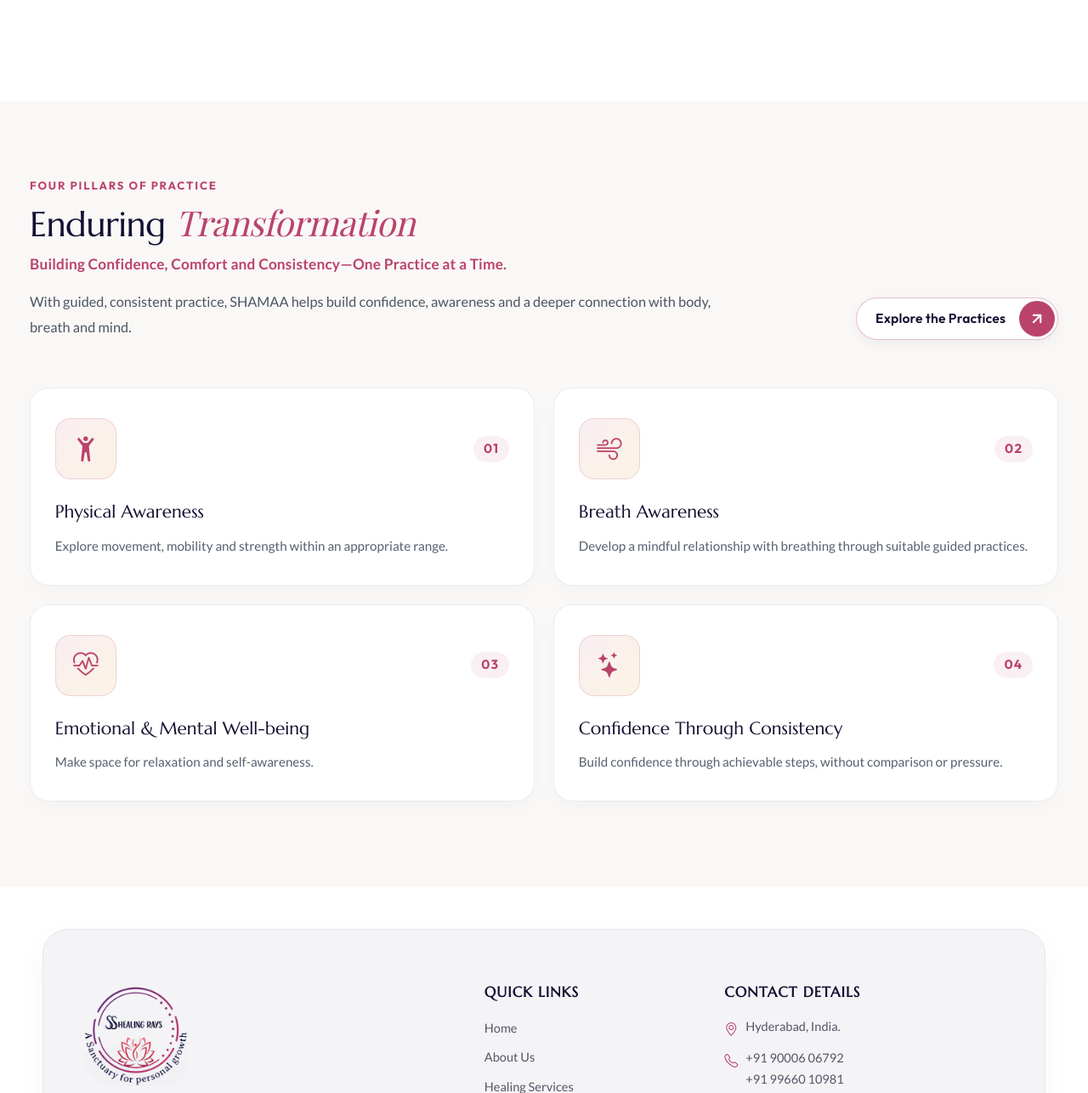
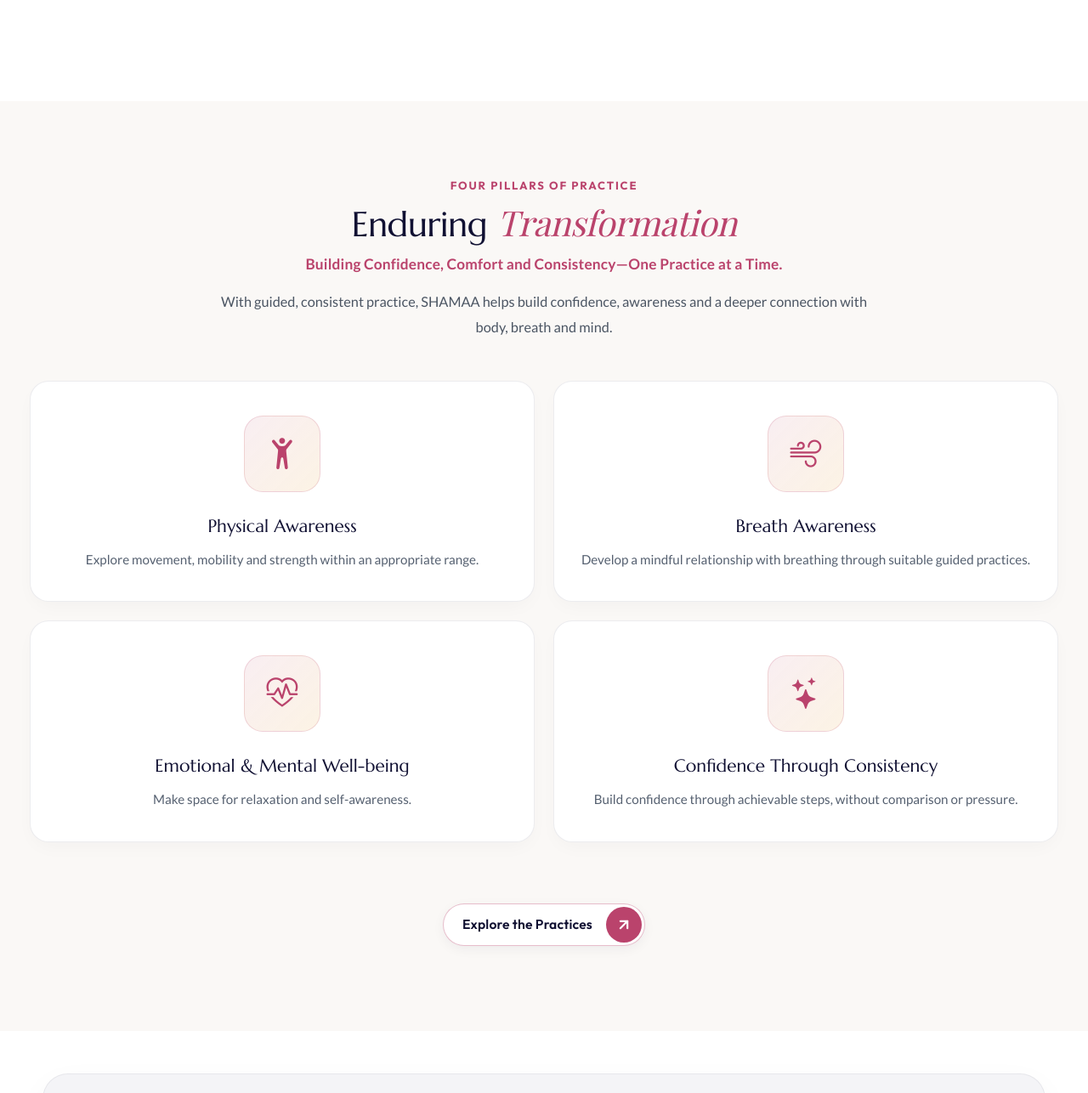
Before and after one commit to nikhilkumar202002/SS-Healing-Rays, a PHP site: page /shamaa in a window 1280 px wide. Shown: the part 5047-6333 px from the top of the page at 85% size. Run offline with PHP 8.4, Linux system fonts and the light colour scheme; some web fonts are replaced.

Commit message:
feat(shamaa): redesign Enduring Transformation with centered header, centered bottom button, prominent vector image, and removed numbers

```diff
--- a/assets/css/wellness.css
+++ b/assets/css/wellness.css
@@ -1093,11 +1093,14 @@
 }
 
 .shamaa-transformation-header {
-    margin-bottom: 3.5rem;
+    text-align: center;
+    max-width: 850px;
+    margin: 0 auto 3.5rem;
 }
 
 .shamaa-transformation-header-text {
-    max-width: 820px;
+    max-width: 850px;
+    margin: 0 auto;
 }
 
 .shamaa-transformation-heading {
@@ -1128,6 +1131,8 @@
     font-size: 1.02rem;
     line-height: 1.85;
     color: #4b5563;
+    max-width: 760px;
+    margin: 0 auto;
 }
 
 /* 4-Pillar Grid (Full-width across 50px padding, no container) */
@@ -1143,9 +1148,11 @@
     background: #ffffff;
     border: 1px solid rgba(17, 17, 51, 0.08);
     border-radius: 22px;
-    padding: 2.2rem 1.8rem 2rem;
+    padding: 2.5rem 1.8rem 2.2rem;
     display: flex;
     flex-direction: column;
+    align-items: center;
+    text-align: center;
     height: 100%;
     position: relative;
     box-shadow: 0 8px 24px -6px rgba(17, 17, 51, 0.04);
@@ -1158,24 +1165,17 @@
     box-shadow: 0 20px 42px -10px rgba(186, 67, 108, 0.18);
 }
 
-/* Card Top Row: Vector Frame & Step Number */
-.shamaa-pillar-card-top {
-    display: flex;
-    align-items: center;
-    justify-content: space-between;
-    margin-bottom: 1.5rem;
-}
-
 .shamaa-pillar-vector-wrap {
-    width: 72px;
-    height: 72px;
-    border-radius: 18px;
+    width: 90px;
+    height: 90px;
+    border-radius: 22px;
     background: linear-gradient(135deg, rgba(186, 67, 108, 0.09) 0%, rgba(230, 156, 36, 0.12) 100%);
     border: 1px solid rgba(186, 67, 108, 0.18);
     display: flex;
     align-items: center;
     justify-content: center;
-    padding: 12px;
+    padding: 16px;
+    margin-bottom: 1.6rem;
     transition: all 0.35s ease;
     flex-shrink: 0;
 }
@@ -1199,7 +1199,7 @@
 }
 
 .shamaa-pillar-vector-placeholder {
-    font-size: 1.85rem;
+    font-size: 2.3rem;
     color: var(--secondary-color, #ba436c);
     display: flex;
     align-items: center;
@@ -1211,15 +1211,10 @@
     color: #ffffff;
 }
 
-.shamaa-pillar-number {
-    font-family: var(--brand-font-display, 'Outfit', sans-serif);
-    font-size: 0.95rem;
-    font-weight: 700;
-    letter-spacing: 0.08em;
-    color: var(--secondary-color, #ba436c);
-    background: rgba(186, 67, 108, 0.08);
-    padding: 4px 12px;
-    border-radius: 50px;
+.shamaa-transformation-action {
+    display: flex;
+    justify-content: center;
+    align-items: center;
 }
 
 .shamaa-transformation-card-title {
--- a/shamaa.php
+++ b/shamaa.php
@@ -442,9 +442,8 @@ $shamaa_pillars = [
     <!-- Anchor for direct deep linking -->
     <div id="transformationPillars" class="position-absolute" style="top: -95px;"></div>
 
-    <!-- Section Header (Text Left, Action Right) -->
-    <div class="shamaa-transformation-header d-flex flex-column flex-lg-row align-items-lg-end justify-content-between gap-4">
-        <div class="shamaa-transformation-header-text">
+    <!-- Section Header (Centered) -->
+    <div class="shamaa-transformation-header text-center max-w-850 mx-auto mb-5">
         <p class="wellness-pretitle mb-2">FOUR PILLARS OF PRACTICE</p>
         <h2 class="shamaa-transformation-heading mb-2">
             Enduring <em>Transformation</em>
@@ -452,19 +451,9 @@ $shamaa_pillars = [
         <p class="shamaa-transformation-subheading mb-3">
             Building Confidence, Comfort and Consistency&mdash;One Practice at a Time.
         </p>
-            <p class="shamaa-transformation-desc mb-0">
+        <p class="shamaa-transformation-desc mx-auto mb-0">
             With guided, consistent practice, SHAMAA helps build confidence, awareness and a deeper connection with body, breath and mind.
         </p>
-        </div>
-        <div class="shamaa-transformation-header-action flex-shrink-0">
-            <?php
-                $btn_text  = 'Explore the Practices';
-                $btn_url   = '#wellnessOfferings';
-                $btn_class = 'Btn-Shamaa-Approach Btn-Shamaa-Explore';
-                $btn_attr  = 'title="Explore the Practices"';
-                include __DIR__ . '/common/button.php';
-            ?>
-        </div>
     </div>
 
     <!-- 4 Cards Grid (Full width across 50px section padding, no container) -->
@@ -472,7 +461,6 @@ $shamaa_pillars = [
         <?php foreach ($shamaa_pillars as $pillar): ?>
             <?php $vector_img = resolve_pillar_vector($pillar['slug'], $pillar['num']); ?>
             <article class="shamaa-transformation-card">
-                <div class="shamaa-pillar-card-top">
                 <div class="shamaa-pillar-vector-wrap">
                     <?php if (!empty($vector_img)): ?>
                         <img src="<?= htmlspecialchars($vector_img) ?>"
@@ -485,13 +473,22 @@ $shamaa_pillars = [
                         </div>
                     <?php endif; ?>
                 </div>
-                    <span class="shamaa-pillar-number"><?= htmlspecialchars($pillar['num']) ?></span>
-                </div>
 
                 <h3 class="shamaa-transformation-card-title"><?= htmlspecialchars($pillar['title']) ?></h3>
                 <p class="shamaa-transformation-card-desc"><?= htmlspecialchars($pillar['desc']) ?></p>
             </article>
         <?php endforeach; ?>
+    </div>
+
+    <!-- Bottom Action Button (Centered below the cards) -->
+    <div class="shamaa-transformation-action text-center mt-5 pt-3 pt-lg-4">
+        <?php
+            $btn_text  = 'Explore the Practices';
+            $btn_url   = '#wellnessOfferings';
+            $btn_class = 'Btn-Shamaa-Approach Btn-Shamaa-Explore';
+            $btn_attr  = 'title="Explore the Practices"';
+            include __DIR__ . '/common/button.php';
+        ?>
     </div>
 
 </section>
```
Lines whose indentation alone changed are shown as unchanged.
